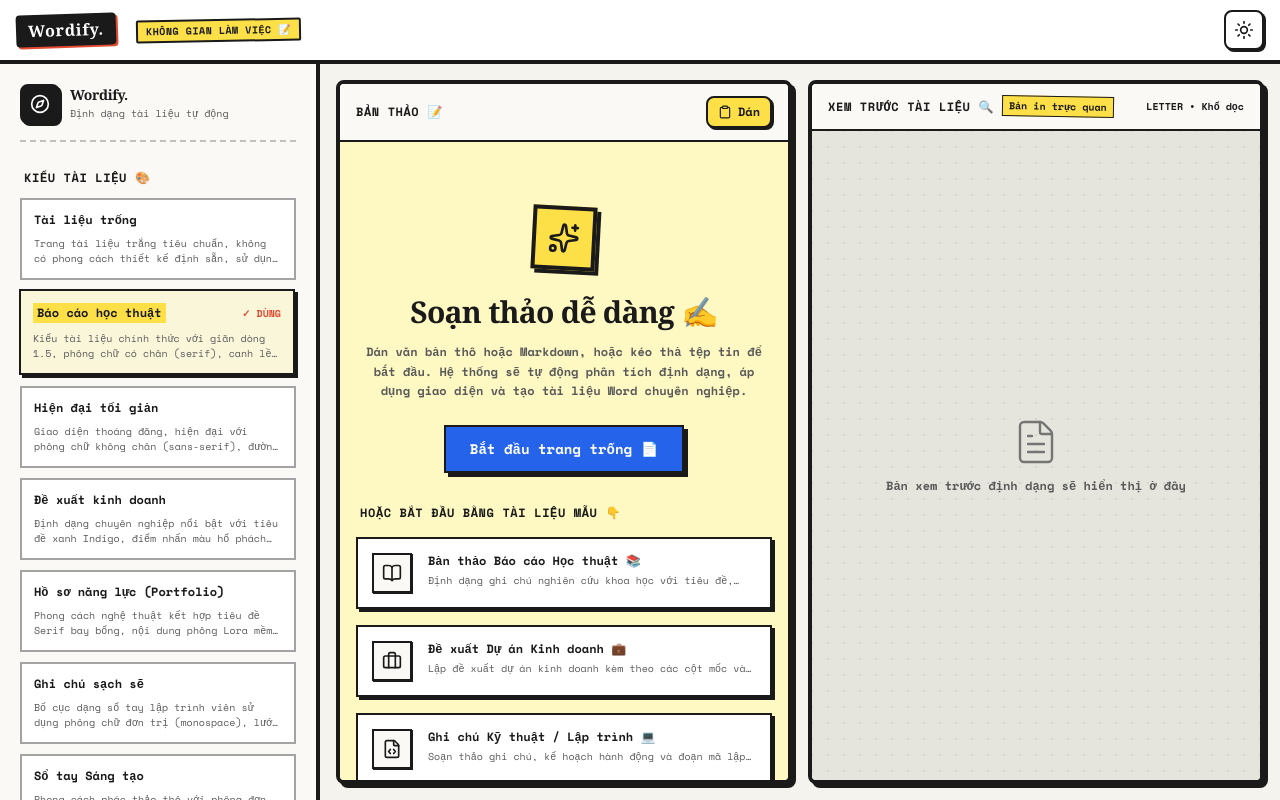
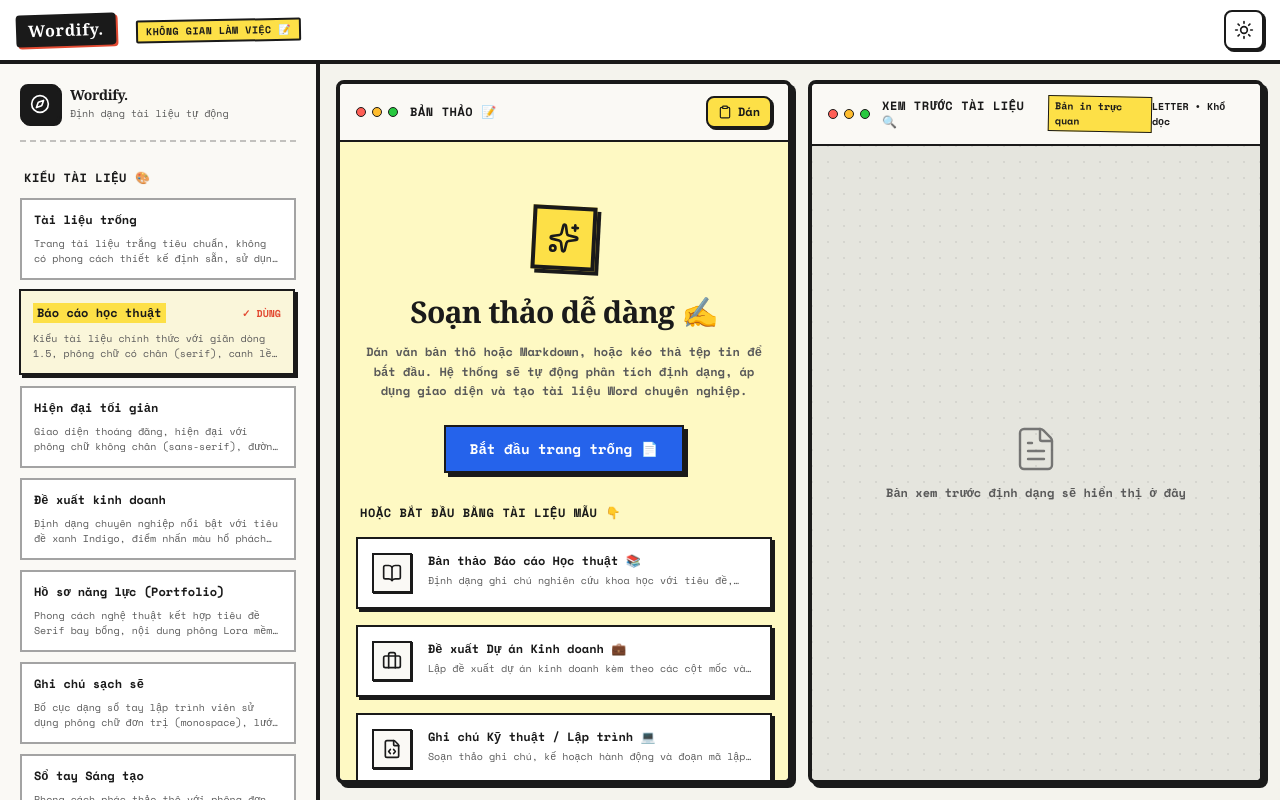
Before and after one commit to xduchuy/text-to-word, a React (Vite) app: page / in a window 1280 px wide. Built offline with nearby package versions, Linux system fonts and the light colour scheme; a web font is replaced by a local one.

Commit message:
style: add macOS-style traffic light window controls to Editor and Preview panel headers

```diff
--- a/src/components/Editor.tsx
+++ b/src/components/Editor.tsx
@@ -131,7 +131,14 @@ export const Editor: React.FC<EditorProps> = ({ text, onChange }) => {
     <div className="flex flex-col h-full bg-white border-t-0 lg:border-t-4 border-b-2 lg:border-b-4 border-x-0 lg:border-x-4 border-ink-border lg:rounded-lg shadow-none lg:shadow-[4px_4px_0px_var(--shadow-color)] overflow-hidden transition-all duration-300">
       {/* Editor Header Actions */}
       <div className="flex items-center justify-between px-4 py-3 bg-[#FAF9F5] border-b-2 border-ink-border">
-        <div className="flex items-center gap-2">
+        <div className="flex items-center gap-3">
+          {/* macOS window dots */}
+          <div className="flex gap-1.5 shrink-0">
+            <span className="w-2.5 h-2.5 rounded-full bg-[#FF5F56] border border-ink-border" />
+            <span className="w-2.5 h-2.5 rounded-full bg-[#FFBD2E] border border-ink-border" />
+            <span className="w-2.5 h-2.5 rounded-full bg-[#27C93F] border border-ink-border" />
+          </div>
+
           <span className="text-xs font-mono font-bold uppercase tracking-wider text-ink-black">
             Bản thảo 📝
           </span>
--- a/src/components/PreviewPanel.tsx
+++ b/src/components/PreviewPanel.tsx
@@ -39,7 +39,14 @@ export const PreviewPanel: React.FC<PreviewPanelProps> = ({ blocks, style, setti
     <div className="flex flex-col h-full bg-white border-t-0 lg:border-t-4 border-b-2 lg:border-b-4 border-x-0 lg:border-x-4 border-ink-border lg:rounded-lg shadow-none lg:shadow-[4px_4px_0px_var(--shadow-color)] overflow-hidden transition-all duration-300">
       {/* Panel Header */}
       <div className="flex items-center justify-between px-4 py-3 bg-[#FAF9F5] border-b-2 border-ink-border">
-        <div className="flex items-center gap-2">
+        <div className="flex items-center gap-3">
+          {/* macOS window dots */}
+          <div className="flex gap-1.5 shrink-0">
+            <span className="w-2.5 h-2.5 rounded-full bg-[#FF5F56] border border-ink-border" />
+            <span className="w-2.5 h-2.5 rounded-full bg-[#FFBD2E] border border-ink-border" />
+            <span className="w-2.5 h-2.5 rounded-full bg-[#27C93F] border border-ink-border" />
+          </div>
+
           <span className="text-xs font-mono font-bold uppercase tracking-wider text-ink-black">
             Xem trước tài liệu 🔍
           </span>
```
